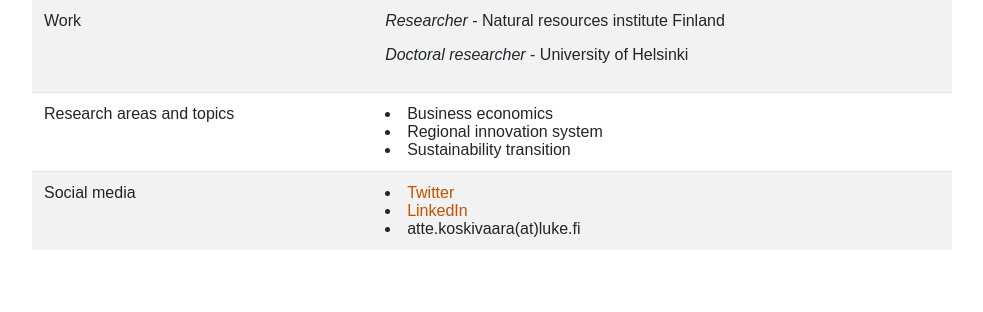
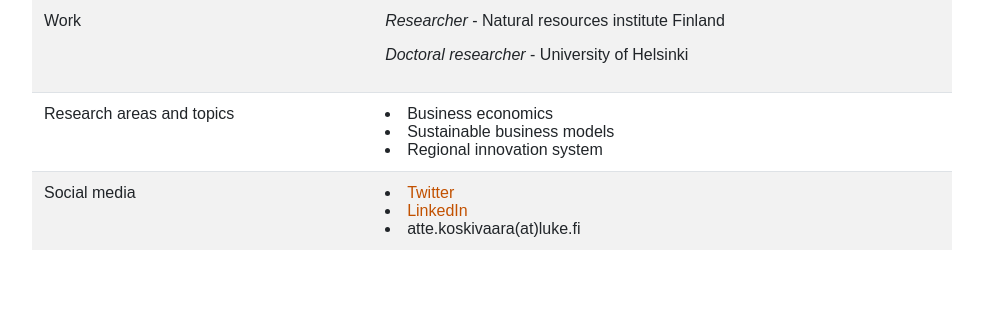
Before and after one commit to attekoskivaara/myownsite, a Django app: page /contact in a window 1280 px wide. Shown: the part 139-451 px from the top of the page, without its empty margins (148-1131 px from the left). Run offline with Django 3.2, Linux system fonts and the light colour scheme; parts of the project's set-up code (start-up, migrations or seed data) failed here and were passed over; some libraries are stand-ins or nearby versions.

Commit message:
muokkaa taulukkoa

```diff
--- a/templates/contact.html
+++ b/templates/contact.html
@@ -22,8 +22,8 @@
               <td>Research areas and topics</td>
               <td>
                 <li>Business economics</li>
+                <li>Sustainable business models</li>
                 <li>Regional innovation system</li>
-                <li>Sustainability transition</li>
               </td>
             </tr>
             <tr>
```
